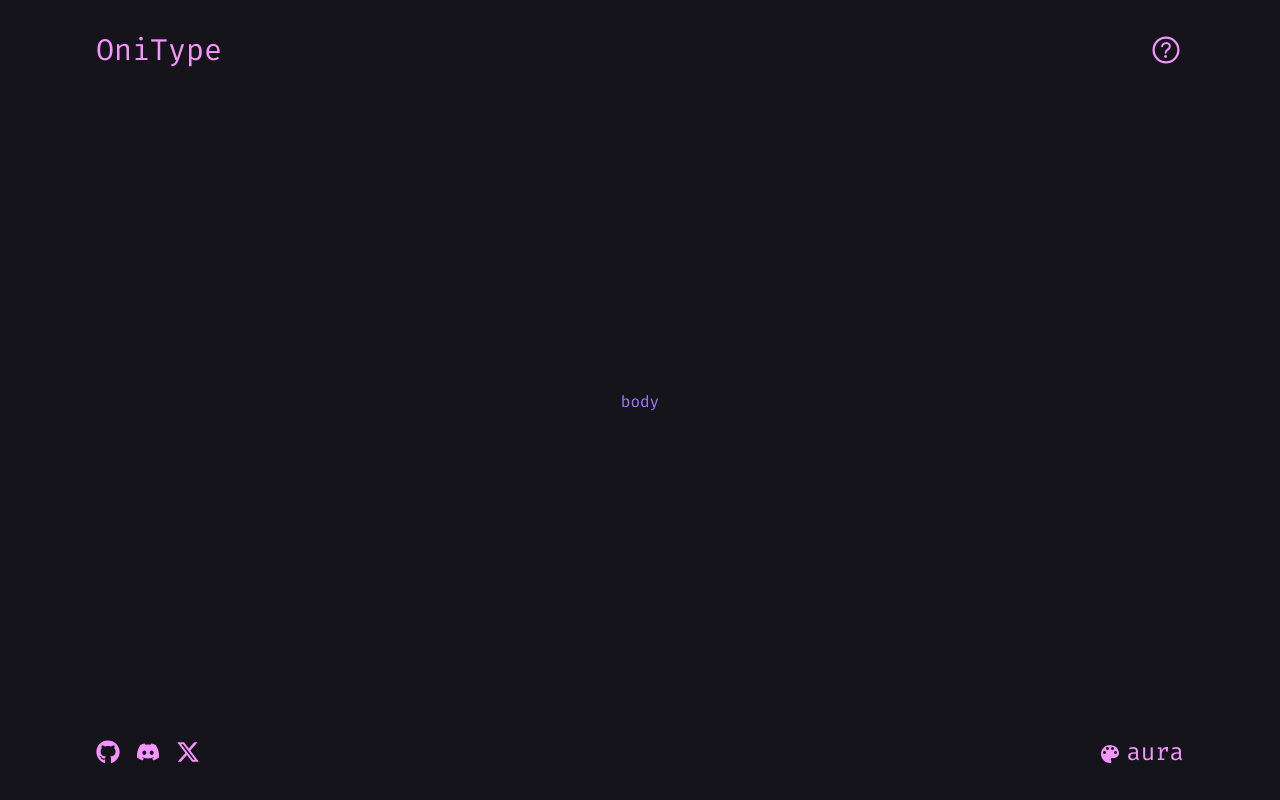
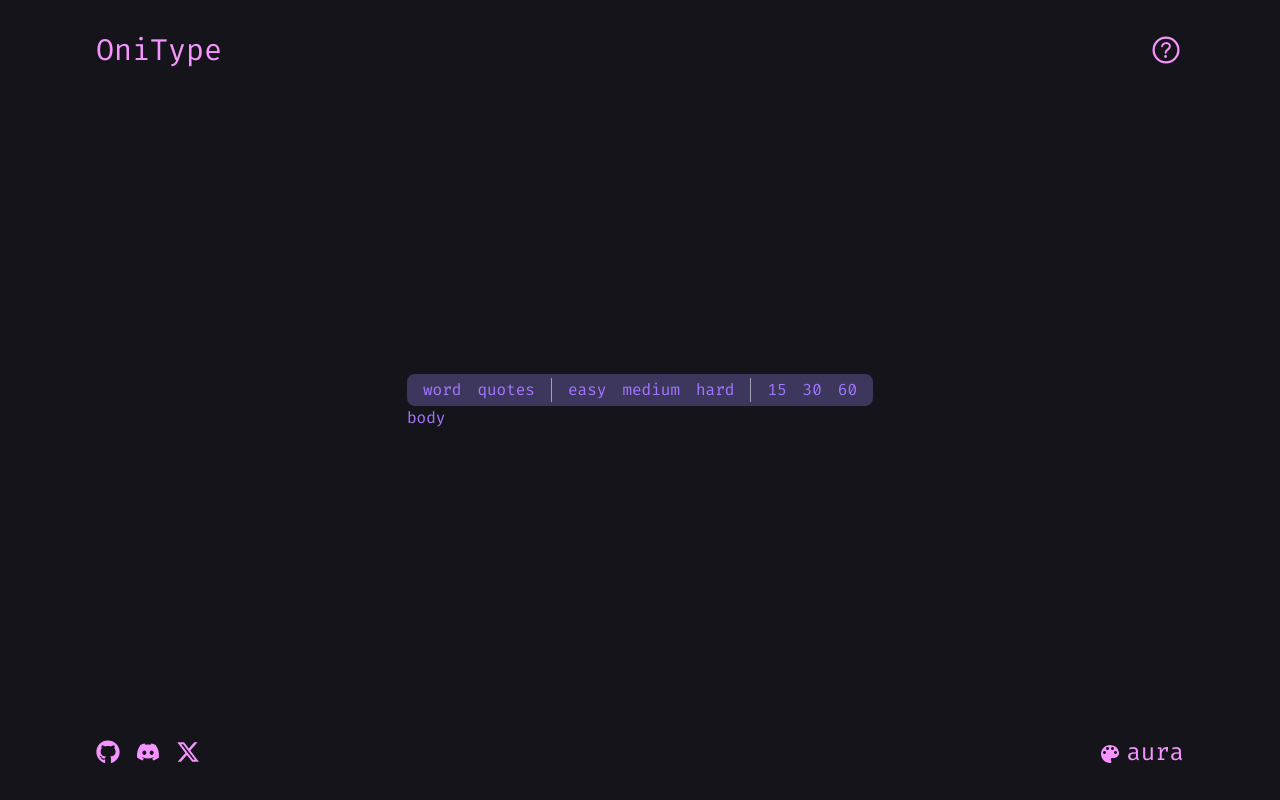
Before and after one commit to nishaj0/Oni_Type, a React (Vite) app: page / in a window 1280 px wide. Built offline with nearby package versions, Linux system fonts and the light colour scheme.

Commit message:
feat: add menu bar UI

```diff
--- a/src/App.tsx
+++ b/src/App.tsx
@@ -1,4 +1,4 @@
-import { Footer, Header } from './components';
+import { Footer, Header, MenuBar } from './components';
 import { themeColors } from './utils/theme';
 import './App.css';
 
@@ -12,7 +12,10 @@ function App() {
          }}
       >
          <Header />
-         <div>body</div>
+         <div>
+            <MenuBar />
+            <div>body</div>
+         </div>
          <Footer />
       </div>
    );
--- /dev/null
+++ b/src/components/MenuBar.tsx
@@ -0,0 +1,20 @@
+import { themeColors } from '../utils/theme';
+import MenuBarItem from './MenuBarItem';
+
+function MenuBar() {
+   return (
+      <div
+         style={{
+            backgroundColor: themeColors.aura.background.secondary,
+            color: themeColors.aura.text.primary,
+         }}
+         className="px-4 py-1 flex justify-between items-center space-x-4 rounded-lg"
+      >
+         <MenuBarItem items={['word', 'quotes']} borderRight={true} />
+         <MenuBarItem items={['easy', 'medium', 'hard']} borderRight={true} />
+         <MenuBarItem items={[15, 30, 60]} />
+      </div>
+   );
+}
+
+export default MenuBar;
--- /dev/null
+++ b/src/components/MenuBarItem.tsx
@@ -0,0 +1,21 @@
+interface MenuBarItemProps {
+   items: (number | string)[];
+   borderRight?: boolean;
+}
+
+function MenuBarItem({ items, borderRight = false }: MenuBarItemProps) {
+   const borderClass: string = 'border-r border-gray-400 pr-4';
+   return (
+      <div
+         className={`flex justify-between items-center space-x-4 ${borderRight ? borderClass : ''}`}
+      >
+         {items.map((item, index) => (
+            <span key={index} className="cursor-pointer hover:underline">
+               {item}
+            </span>
+         ))}
+      </div>
+   );
+}
+
+export default MenuBarItem;
--- a/src/components/index.ts
+++ b/src/components/index.ts
@@ -1,4 +1,5 @@
 import Header from './Header';
 import Footer from './Footer';
+import MenuBar from './MenuBar';
 
-export { Header, Footer };
+export { Header, Footer, MenuBar };
```
